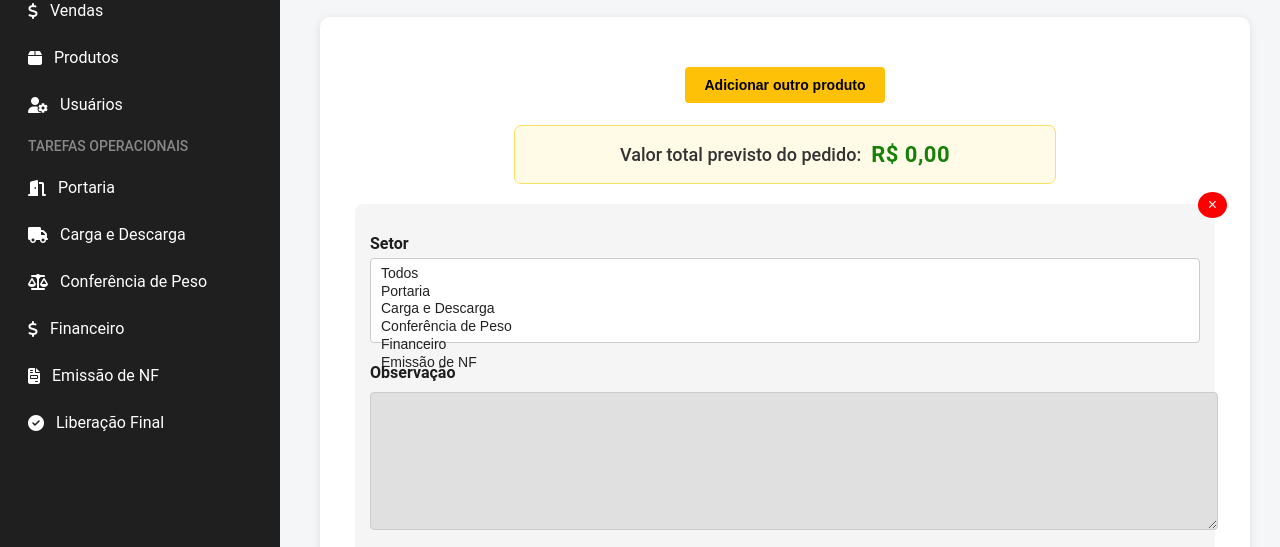
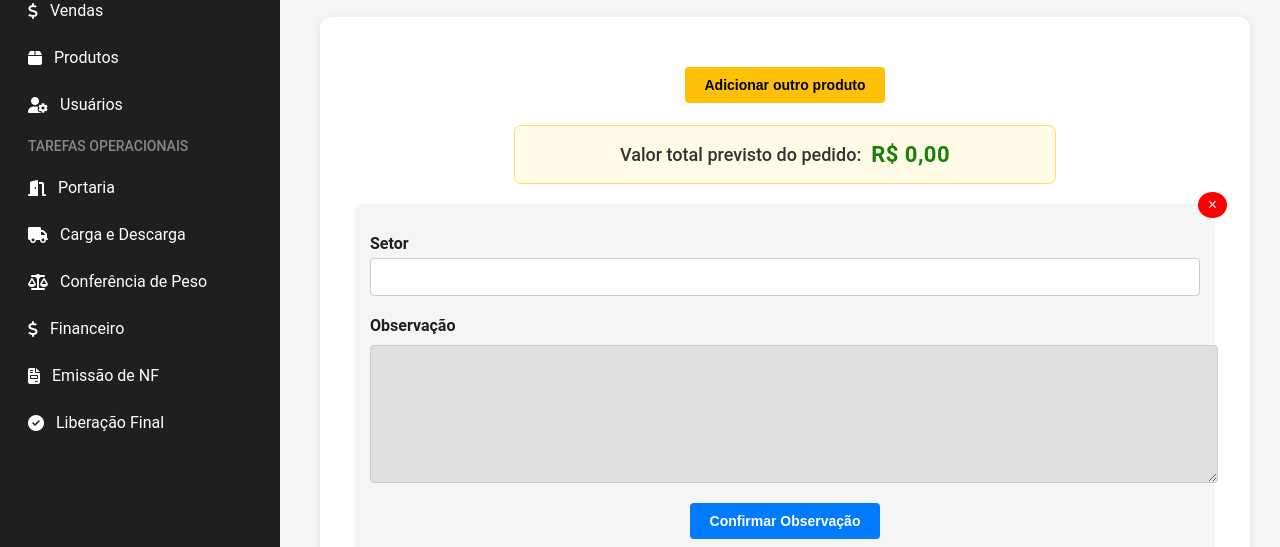
Before and after one commit to luccameira/Prolicz, a website: page editar-venda.html in a window 1280 px wide. Both pictures are taken after a click on the button "Adicionar Observação". Shown: the part 223-770 px from the top of the page. Drawn offline with nearby package versions, Linux system fonts and the light colour scheme.

Commit message:
Update editar-venda.html

```diff
--- a/editar-venda.html
+++ b/editar-venda.html
@@ -28,12 +28,12 @@
 
       <button type="button" id="btn-adicionar-observacao" class="btn">Adicionar Observação</button>
 
-      <div id="observacao-bloco">
+      <div id="observacao-bloco" style="display: none;">
         <button type="button" class="btn-fechar" id="btn-fechar-observacao">×</button>
 
         <div class="form-group">
           <label for="setor-observacao">Setor</label>
-          <select id="setor-observacao" multiple="multiple">
+          <select id="setor-observacao" multiple="multiple" style="width: 100%;">
             <option value="Todos">Todos</option>
             <option value="Portaria">Portaria</option>
             <option value="Carga e Descarga">Carga e Descarga</option>
@@ -45,7 +45,7 @@
 
         <div class="form-group">
           <label for="texto-observacao">Observação</label>
-          <textarea id="texto-observacao" disabled></textarea>
+          <textarea id="texto-observacao" style="width: 100%;" rows="4"></textarea>
         </div>
 
         <button type="button" id="btn-confirmar-observacao" class="btn btn-azul">Confirmar Observação</button>
@@ -56,15 +56,11 @@
         <div id="resets-confirmados"></div>
       </div>
 
-      <!-- Botão Resetar Tarefa -->
       <button type="button" id="btn-resetar-tarefa" class="btn">Corrigir Tarefa</button>
-
-      <!-- 🔁 Botão Salvar Alterações (agora por último) -->
       <button type="submit" class="btn btn-azul">Salvar Alterações</button>
     </form>
   </div>
 
-  <!-- Modal Resetar Tarefa -->
   <div id="modal-resetar-tarefa" class="modal-overlay" style="display:none;">
     <div class="modal-box">
       <h2>Corrigir Tarefa</h2>
@@ -72,7 +68,7 @@
         <strong>Etapa atual da tarefa:</strong> <span id="nome-etapa-atual">--</span>
       </p>
 
-      <label for="setor-resetar">Para qual etapa você deseja reenviar esta tarefa para correção??</label>
+      <label for="setor-resetar">Para qual etapa você deseja reenviar esta tarefa para correção?</label>
       <select id="setor-resetar" required>
         <option value="">Selecione a etapa</option>
         <option value="Portaria">Portaria</option>
@@ -98,6 +94,14 @@
   <script src="https://cdn.jsdelivr.net/npm/flatpickr/dist/l10n/pt.js"></script>
   <script src="https://cdn.jsdelivr.net/npm/select2@4.1.0-rc.0/dist/js/select2.min.js"></script>
   <script src="https://cdnjs.cloudflare.com/ajax/libs/jquery.mask/1.14.16/jquery.mask.min.js"></script>
+  <script>
+    $(document).ready(function () {
+      $('#setor-observacao').select2({
+        placeholder: "Selecione os setores",
+        width: 'resolve'
+      });
+    });
+  </script>
   <script src="editar-venda.js"></script>
 </body>
 </html>
```
Lines whose indentation alone changed are shown as unchanged.
